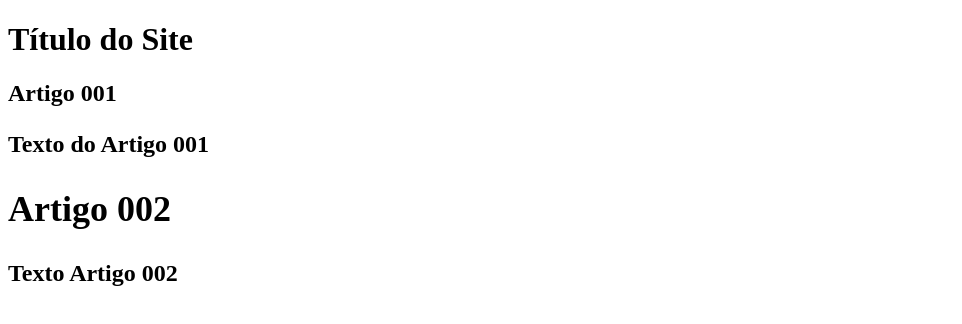
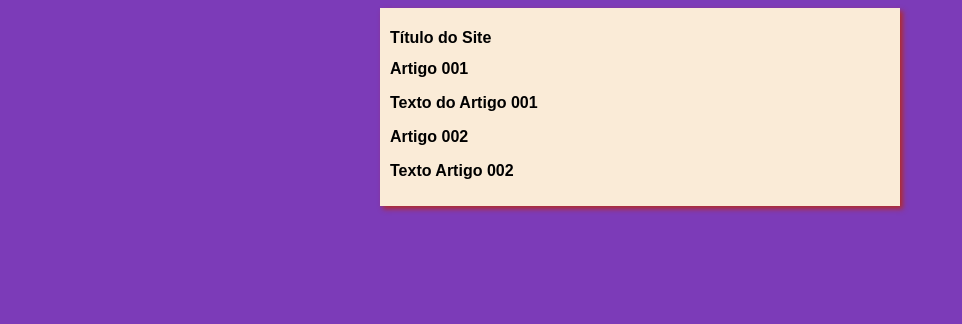
Before and after one commit to Pedro48838/Projeto-Site, a plain HTML site: page index.html in a window 1280 px wide. Shown: the whole page, without its empty margins (0-962 px from the left). Drawn offline with Linux system fonts and the light colour scheme.

Commit message:
iniciei o design

```diff
--- /dev/null
+++ b/estilos/style.css
@@ -0,0 +1,16 @@
+* {
+    font-family: Arial, Helvetica, sans-serif;
+    font-size: 16px;
+}
+
+body{
+    background-color: rgb(124, 59, 184);
+}
+
+main{
+    background-color: antiquewhite;
+    width: 500px;
+    margin: auto;
+    padding: 10px;
+    box-shadow:3px 3px 5px rgb(177, 43, 43) ;
+}
--- a/index.html
+++ b/index.html
@@ -5,6 +5,7 @@
     <meta http-equiv="X-UA-Compatible" content="IE=edge">
     <meta name="viewport" content="width=device-width, initial-scale=1.0">
     <title>Título so Site</title>
+    <link rel="stylesheet" href="estilos/style.css">
 </head>
 <body>
  <main>
```
